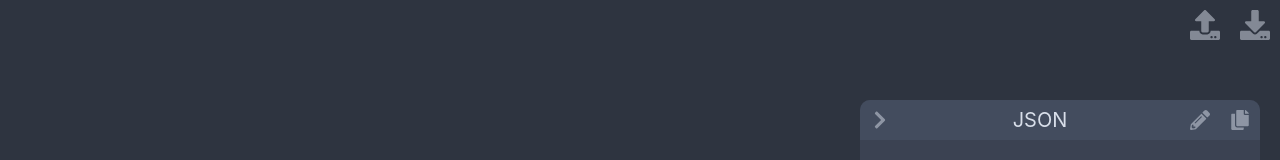
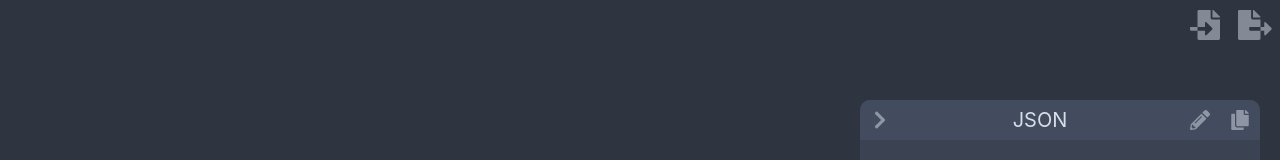
Before and after one commit to rodrigohpalmeirim/automaton-simulator, a React (Create React App) app: page / in a window 1280 px wide. Shown: the top 160 px of the page. Built offline with nearby package versions, Linux system fonts and the light colour scheme.

Commit message:
change topbar icons

```diff
--- a/src/App.js
+++ b/src/App.js
@@ -1,6 +1,6 @@
 import React, { Component } from 'react';
 import { FontAwesomeIcon } from '@fortawesome/react-fontawesome'
-import { faChevronRight, faCopy, faPencilAlt, faCheck, faTimes, faDownload, faUpload } from '@fortawesome/free-solid-svg-icons'
+import { faChevronRight, faCopy, faPencilAlt, faCheck, faTimes, faFileImport, faFileExport } from '@fortawesome/free-solid-svg-icons'
 import './App.css';
 import { renderNode, dragNode, createNode, removeNode, nodeMouseDownHandler } from './node';
 import { renderArrow, dragArrow, dragLabel } from './arrow';
@@ -221,12 +221,12 @@ export default class App extends Component {
             <div className="topbar">
               <div className="toolbar-button" style={{ width: 50, height: 50 }}>
                 <input type="file" text="" style={{ position: "absolute", width: 50, height: 50, marginLeft: -10, opacity: 0, cursor: "pointer" }} onChange={(event) => { upload(event) }} />
-                <FontAwesomeIcon icon={faUpload} />
+                <FontAwesomeIcon icon={faFileImport} />
                 <span className="tooltip">Import</span>
               </div>
               <div className="toolbar-button" style={{ width: 50, height: 50 }} onClick={() => download()}>
-                <FontAwesomeIcon icon={faDownload} />
-                <span className="tooltip">Export</span>
+                <FontAwesomeIcon icon={faFileExport} />
+                <span className="tooltip" style={{ transform: "translate(calc(-50% - 22px), 200%)" }}>Export</span>
               </div>
             </div>
             <div id="tape" style={{ height: document.tapeHeight }} onMouseDown={tapeMouseDownHandler}>
```
